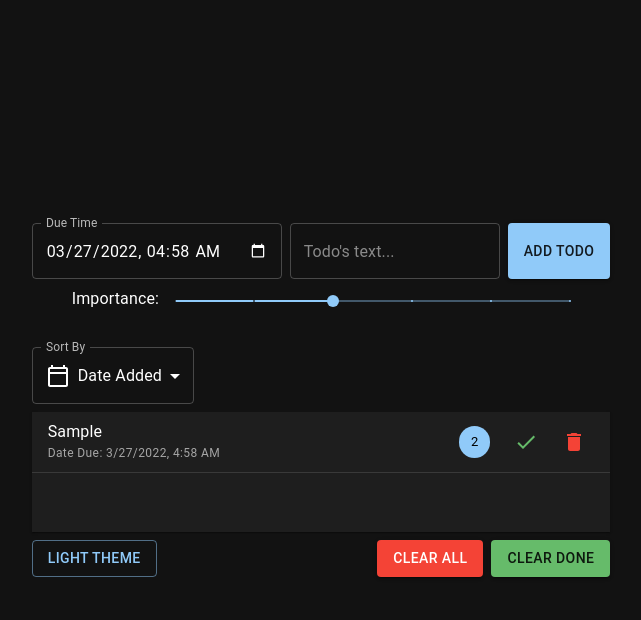
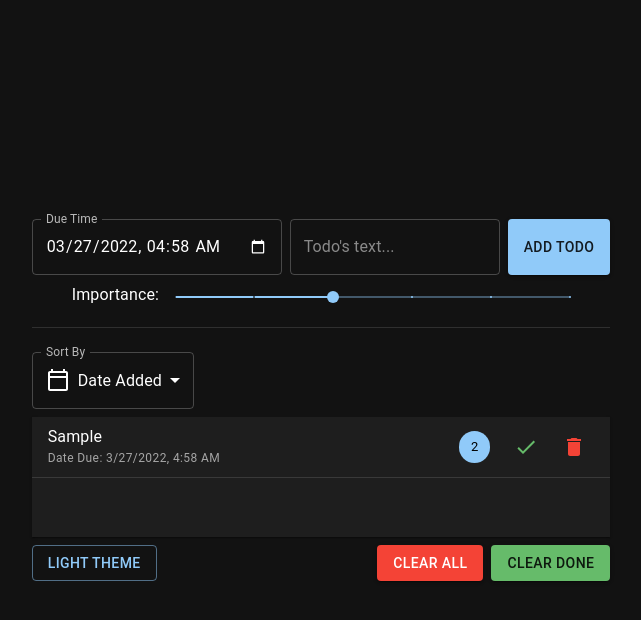
Before and after one commit to BlueForced/React-Todos, a React (Create React App) app: page / in a window 1280 px wide. Both pictures are taken after typing "Sample" into the empty fields and a click on the button "ADD TODO". Shown: the top 620 px of the page, without its empty margins (319-960 px from the left). Built offline with nearby package versions, Linux system fonts and the light colour scheme.

Commit message:
add a divider between todo adder and viewer

```diff
--- a/src/components/sorter/sorter.jsx
+++ b/src/components/sorter/sorter.jsx
@@ -16,7 +16,7 @@ const MenuBox = ({ icon: Icon, children }) => {
 
 const Sorter = ({ sortBy, setSortBy }) => {
   return (
-    <Box sx={{ mt: 4 }}>
+    <Box sx={{ mt: 3 }}>
       <TextField
         select
         value={sortBy}
--- a/src/components/todoAdder/todoAdder.jsx
+++ b/src/components/todoAdder/todoAdder.jsx
@@ -1,5 +1,12 @@
 import React from "react";
-import { TextField, Button, Slider, Box, Typography } from "@mui/material";
+import {
+  TextField,
+  Button,
+  Slider,
+  Box,
+  Typography,
+  Divider,
+} from "@mui/material";
 import { DateTime } from "luxon";
 import styled from "@emotion/styled";
 import importanceTitles from "./importanceTitles";
@@ -88,6 +95,7 @@ const TodoAdder = ({ addTodo }) => {
           }}
         />
       </Box>
+      <Divider sx={{ mt: 2 }} />
     </form>
   );
 };
```
